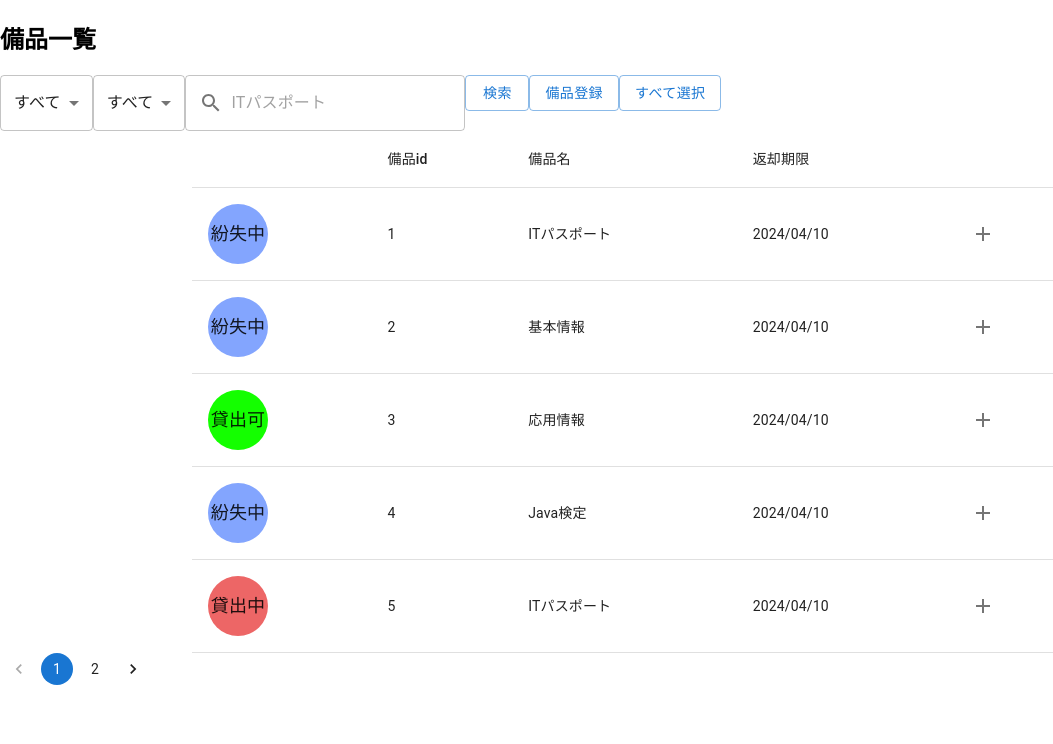
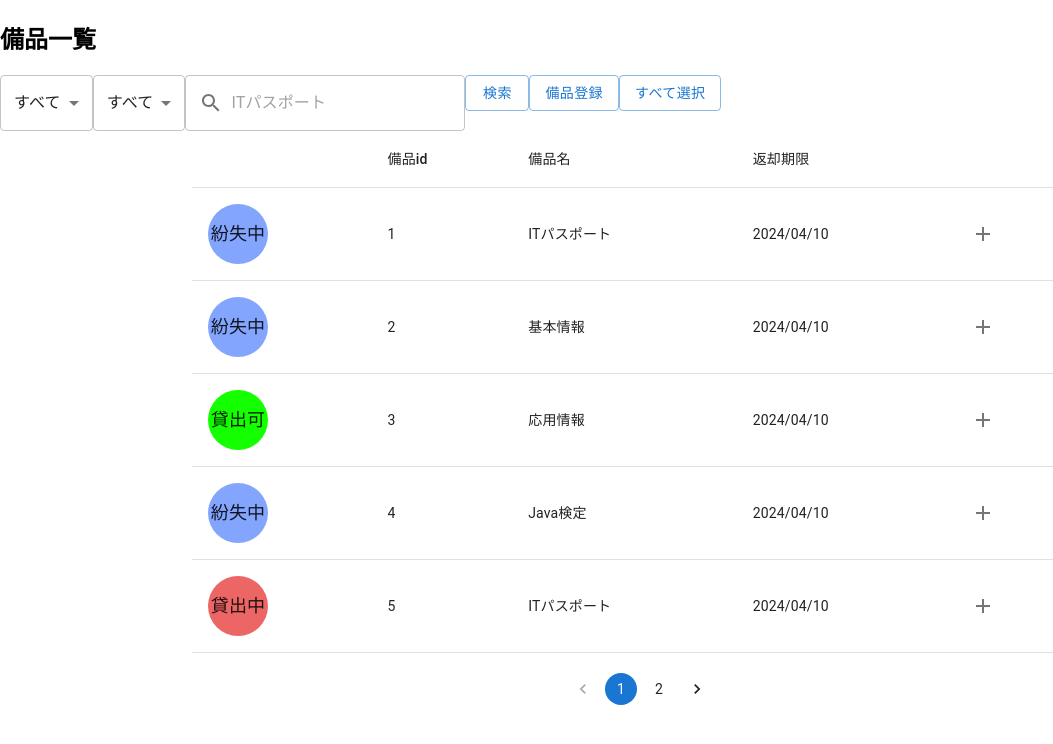
Before and after one commit to takumiTakahata/equipment_management_system, a React (Create React App) app in the folder app/: page /equipment_list in a window 1280 px wide. Shown: the top 744 px of the page, without its empty margins (0-1053 px from the left). Built offline with nearby package versions, Linux system fonts and the light colour scheme.

Commit message:
ページネーションを中心に配置

```diff
--- a/app/src/components/equipment_list.css
+++ b/app/src/components/equipment_list.css
@@ -56,3 +56,9 @@
 .table_txt {
   color: #627cff;
 }
+
+.paginate {
+  display: flex;
+  justify-content: center;
+  margin-top: 20px;
+}
--- a/app/src/components/equipment_list.tsx
+++ b/app/src/components/equipment_list.tsx
@@ -200,6 +200,7 @@ function EquipmentList() {
         page={currentPage}
         onChange={handlePageChange}
         color="primary"
+        className="paginate"
       />
       {/* サイドバー */}
       {isSidebarOpen && (
```
